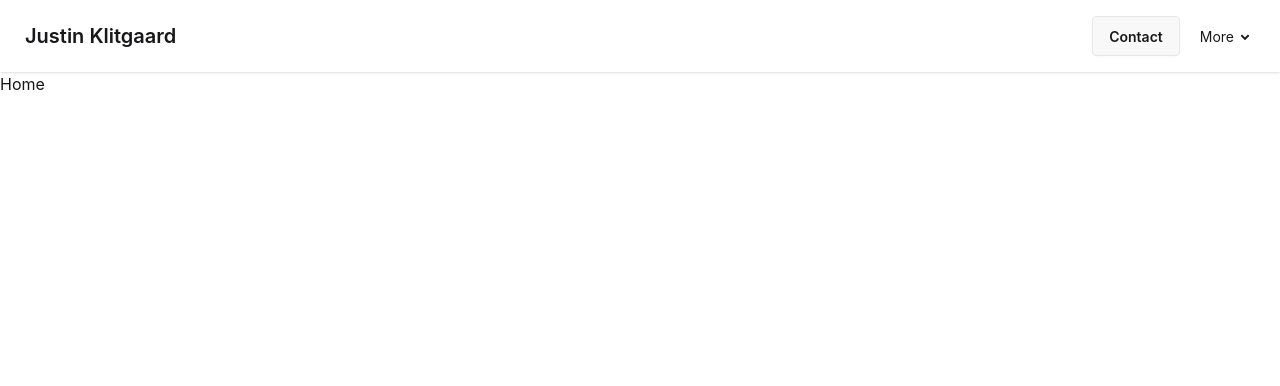
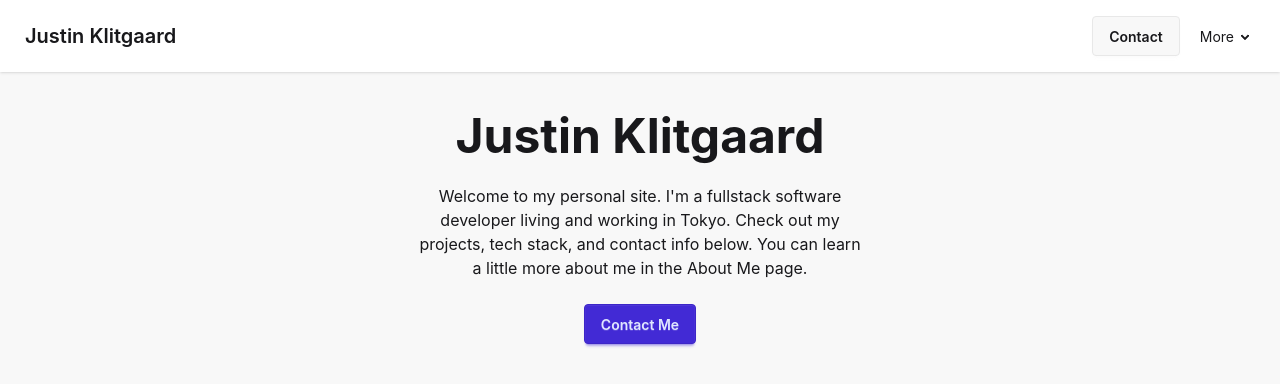
Before and after one commit to Justin-K-Ellis/personal-site-v3, a React app in the folder frontend/: page / in a window 1280 px wide. Shown: the top 386 px of the page. Built offline with nearby package versions, Linux system fonts and the light colour scheme; the HTML template or start-up script is replaced by a standard one.

Commit message:
feat: add Hero section

```diff
--- /dev/null
+++ b/frontend/src/components/Hero/Hero.tsx
@@ -0,0 +1,22 @@
+import { Link } from "react-router";
+
+export default function Hero() {
+  return (
+    <div className="hero bg-base-200 h-1/2 p-6">
+      <div className="hero-content text-center">
+        <div className="max-w-md">
+          <h1 className="text-5xl font-bold">Justin Klitgaard</h1>
+          <p className="py-6">
+            Welcome to my personal site. I'm a fullstack software developer
+            living and working in Tokyo. Check out my projects, tech stack, and
+            contact info below. You can learn a little more about me in the
+            About Me page.
+          </p>
+          <button className="btn btn-primary">
+            <Link to={"/contact"}>Contact Me</Link>
+          </button>
+        </div>
+      </div>
+    </div>
+  );
+}
--- a/frontend/src/views/Home.tsx
+++ b/frontend/src/views/Home.tsx
@@ -1,3 +1,5 @@
+import Hero from "../components/Hero/Hero";
+
 export default function Home() {
-  return <div>Home</div>;
+  return <Hero />;
 }
```
